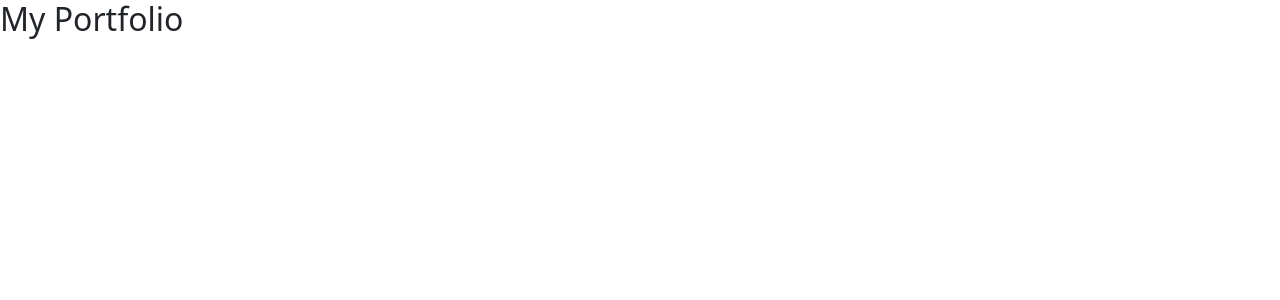
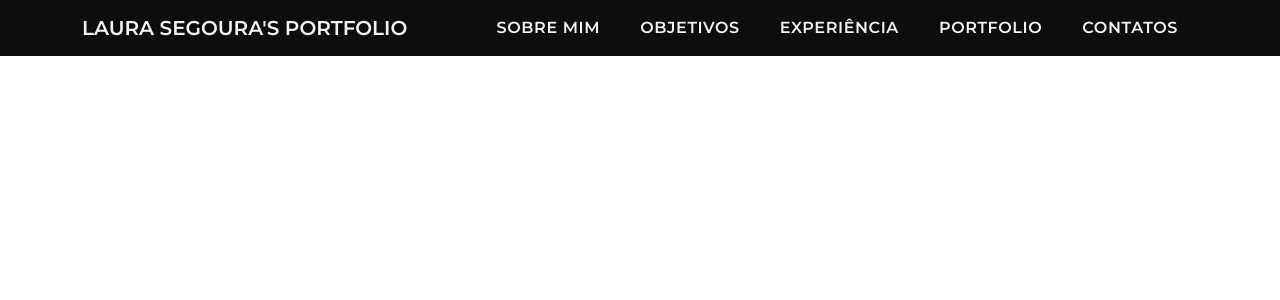
Before and after one commit to lsegouras/my-portfolio, a React (Create React App) app: page / in a window 1280 px wide. Shown: the top 300 px of the page. Built offline with nearby package versions, Linux system fonts and the light colour scheme.

Commit message:
navbar section

```diff
--- a/public/index.html
+++ b/public/index.html
@@ -39,5 +39,6 @@
       To begin the development, run `npm start` or `yarn start`.
       To create a production bundle, use `npm run build` or `yarn build`.
     -->
+    <script src="https://cdn.jsdelivr.net/npm/bootstrap@5.3.0/dist/js/bootstrap.bundle.min.js" integrity="sha384-geWF76RCwLtnZ8qwWowPQNguL3RmwHVBC9FhGdlKrxdiJJigb/j/68SIy3Te4Bkz" crossorigin="anonymous"></script>
   </body>
 </html>
--- a/src/App.css
+++ b/src/App.css
@@ -1,38 +1,42 @@
-.App {
-  text-align: center;
+@import url('https://fonts.googleapis.com/css2?family=Montserrat:wght@300;400;500;600;700;800&display=swap');
+
+:root{
+  --light-grey: #F2F2F2;
 }
 
-.App-logo {
-  height: 40vmin;
-  pointer-events: none;
+/* RESET */
+*{
+    margin: 0;
+    padding: 0;
+    box-sizing: border-box;
+    font-family: 'Montserrat', sans-serif;
 }
 
-@media (prefers-reduced-motion: no-preference) {
-  .App-logo {
-    animation: App-logo-spin infinite 20s linear;
-  }
+/* NAVBAR */
+
+nav{
+  background-color: #0D0D0D;
 }
 
-.App-header {
-  background-color: #282c34;
-  min-height: 100vh;
-  display: flex;
-  flex-direction: column;
-  align-items: center;
-  justify-content: center;
-  font-size: calc(10px + 2vmin);
-  color: white;
+.navbar-brand{
+  font-weight: 600;
+  cursor: pointer;
+  text-transform: uppercase;
+  color: var(--light-grey) !important;
 }
 
-.App-link {
-  color: #61dafb;
+nav a.nav-link{
+  font-weight: 600;
+  letter-spacing: 0.0375rem;
+  cursor: pointer;
 }
 
-@keyframes App-logo-spin {
-  from {
-    transform: rotate(0deg);
-  }
-  to {
-    transform: rotate(360deg);
-  }
+nav ul li{
+  text-transform: uppercase;
 }
+
+.navbar-nav > li > a{
+  color: var(--light-grey);
+  margin-right: 0.75rem;
+  margin-left: 0.75rem;
+}
--- a/src/App.js
+++ b/src/App.js
@@ -1,9 +1,10 @@
 import './App.css';
 import "bootstrap/dist/css/bootstrap.min.css"
+import Navbar from "./components/Navbar"
 
 function App() {
   return (
-    <h2>My Portfolio</h2>
+    <Navbar />
   );
 }
 
--- /dev/null
+++ b/src/components/Navbar.js
@@ -0,0 +1,56 @@
+import React from "react";
+
+const Navbar = () => {
+  return (
+    <nav className='navbar navbar-expand-lg navbar-light'>
+      <div className='container'>
+        <a className='navbar-brand' href='#'>
+          Laura Segoura's Portfolio
+        </a>
+        <button
+          className='navbar-toggler'
+          type='button'
+          data-toggle='collapse'
+          data-target='#navbarSupportedContent'
+          aria-controls='navbarSupportedContent'
+          aria-expanded='false'
+          aria-label='Toggle navigation'
+        >
+          <span className='navbar-toggler-icon'></span>
+        </button>
+
+        <div className='collapse navbar-collapse' id='navbarSupportedContent'>
+          <ul className='navbar-nav ms-auto'>
+            <li className='nav-item active'>
+              <a className='nav-link' href='#'>
+                sobre Mim
+              </a>
+            </li>
+            <li className='nav-item'>
+              <a className='nav-link' href='#'>
+                Objetivos
+              </a>
+            </li>
+            <li className='nav-item'>
+              <a className='nav-link' href='#'>
+                Experiência
+              </a>
+            </li>
+            <li className='nav-item'>
+              <a className='nav-link' href='#'>
+                Portfolio
+              </a>
+            </li>
+            <li className='nav-item'>
+              <a className='nav-link' href='#'>
+                Contatos
+              </a>
+            </li>
+          </ul>
+        </div>
+      </div>
+    </nav>
+  );
+};
+
+export default Navbar;
```
